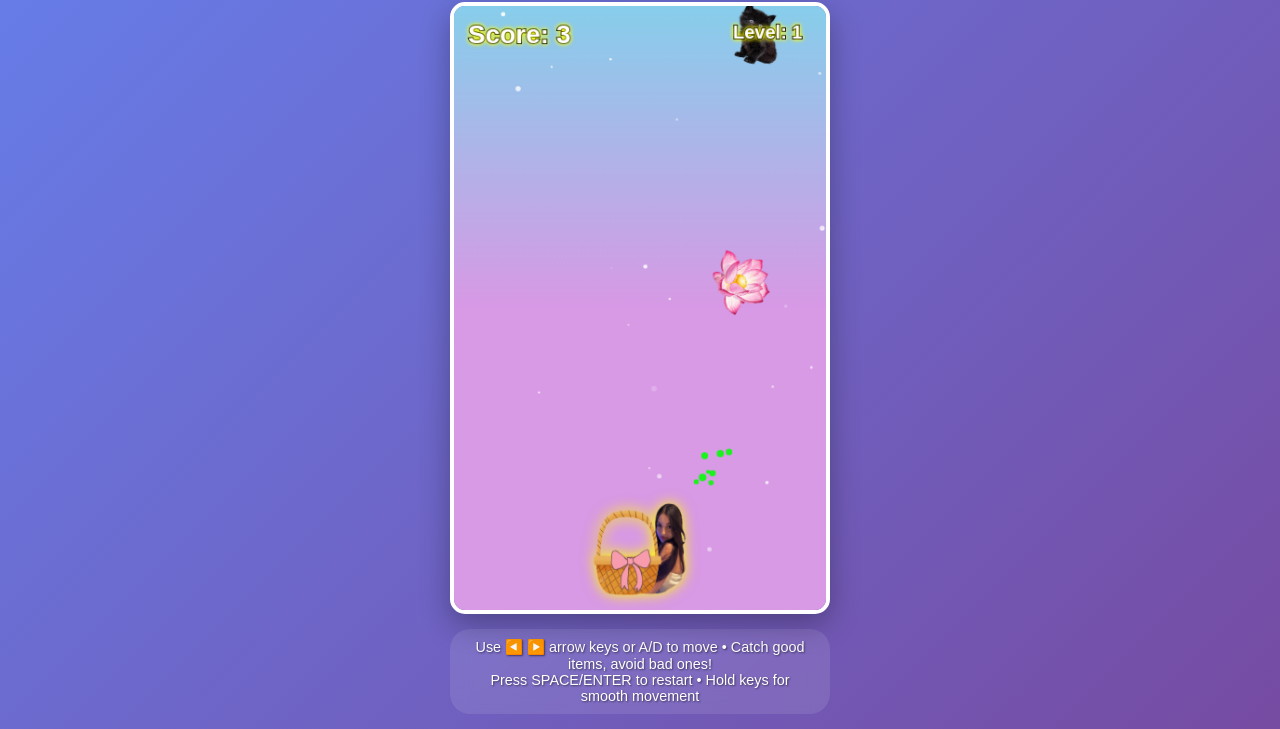
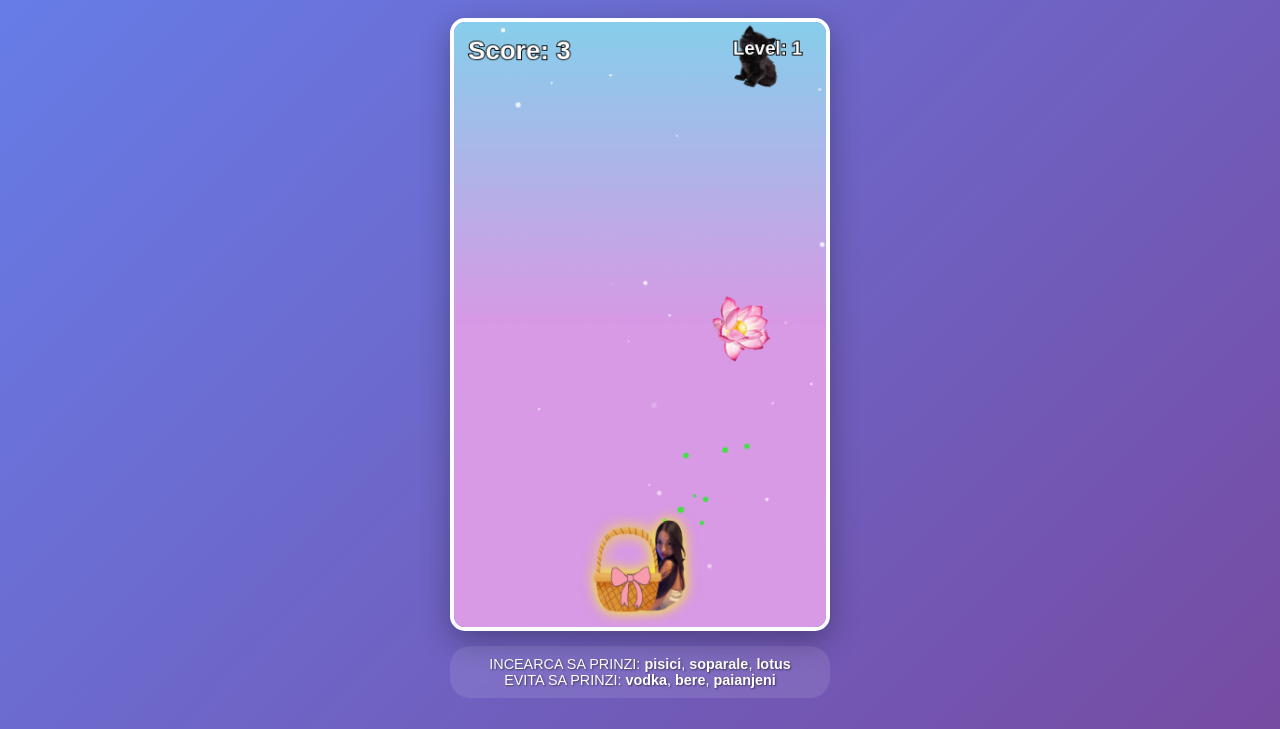
Before and after one commit to SebiB24/CamiCatch, a plain HTML site: page index.html in a window 1280 px wide. Shown: the part 71-800 px from the top of the page. Drawn offline with Linux system fonts and the light colour scheme.

Commit message:
commit - v 1.1

```diff
--- a/camicatch.js
+++ b/camicatch.js
@@ -18,7 +18,7 @@ let player = {
 let itemArray = [];
 const itemWidth = 70;
 const itemHeight = 70;
-let baseItemSpeed = 5;
+let baseItemSpeed = 5.5;
 const itemSpeedIncrease = 0.1;
 
 // Visual effects
--- a/index.html
+++ b/index.html
@@ -1,19 +1,21 @@
 <!DOCTYPE html>
 <html lang="en">
+
 <head>
     <meta charset="UTF-8">
     <meta name="viewport" content="width=device-width, initial-scale=1.0, maximum-scale=1.0, user-scalable=no">
     <title>Cami Catch</title>
     <link rel="stylesheet" href="camicatch.css">
 </head>
+
 <body>
     <div class="particles"></div>
     <h1 class="floating">🎀 Cami Catch 🎀</h1>
     <div id="gameContainer">
         <canvas id="board"></canvas>
         <div id="instructions">
-            Use ◀️ ▶️ arrow keys or A/D to move • Catch good items, avoid bad ones!<br>
-            Press SPACE/ENTER to restart • Hold keys for smooth movement
+            INCEARCA SA PRINZI: <strong>pisici</strong>, <strong>soparale</strong>, <strong>lotus</strong><br>
+            EVITA SA PRINZI: <strong>vodka</strong>, <strong>bere</strong>, <strong>paianjeni</strong>
         </div>
         <div id="mobileControls">
             <div class="control-btn" id="leftBtn">◀️</div>
@@ -23,4 +25,5 @@
     </div>
     <script src="camicatch.js"></script>
 </body>
+
 </html>
```
